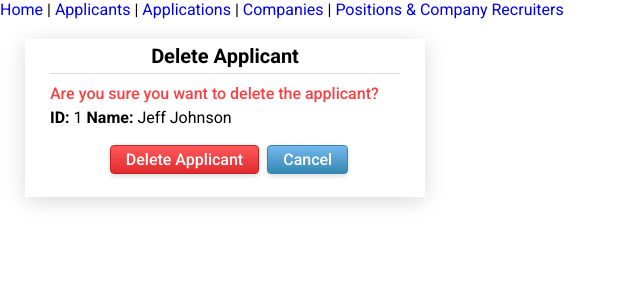
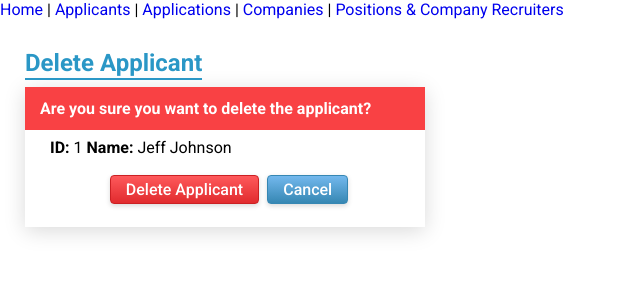
Before and after one commit to sophlil/DreamOffer, a Flask app: page /delete-applicant/1 in a window 1280 px wide. Shown: the part 62-362 px from the top of the page, without its empty margins (0-640 px from the left). Run offline with Flask 2, Linux system fonts and the light colour scheme; data comes from the database, SQL or seed files in the repository; data that the repository does not hold is empty; some libraries are stand-ins or nearby versions.

Commit message:
edit delete form style

```diff
--- a/static/style.css
+++ b/static/style.css
@@ -265,13 +265,15 @@ fieldset > h3 {
   border-bottom: 1px solid #dddddd;
 }
 
-#deleteApplicant > fieldset > p,
-#deleteApplication > fieldset > p,
-#deleteCompany > fieldset > p,
-#deleteAffiliation > fieldset > p {
-  font-weight: 500;
+#deleteApplicant > fieldset > .form-head,
+#deleteApplication > fieldset > .form-head,
+#deleteCompany > fieldset > .form-head,
+#deleteAffiliation > fieldset > .form-head {
+  background-color: #f94144;
+  margin-bottom: 8px;
+  /* font-weight: 500;
   padding-bottom: 5px;
-  color: #f94144;
+  color: #f94144; */
 }
 
 input[name="Delete_Applicant"],
--- a/templates/delete_applicant.j2
+++ b/templates/delete_applicant.j2
@@ -24,11 +24,13 @@
 
     <!-- DELETE -->
     <div id='delete'>
+        <h3>Delete Applicant</h3>
     <!-- form for performing DELETE on an Applicant -->
         <form id="deleteApplicant" action="/delete-applicant/{{data[0].applicantID}}" method="post">
             <fieldset>
-                <h3><strong>Delete Applicant</strong></h3>
-                <p>Are you sure you want to delete the applicant?</p>
+                <div class="form-head">
+                    <p>Are you sure you want to delete the applicant?</p>
+                </div>
                 <div>
                 <label><strong>ID: </strong><span>{{data[0].applicantID}}</span></label>
                 <label><strong>Name: </strong><span>{{data[0].name}}</span></label>
```
